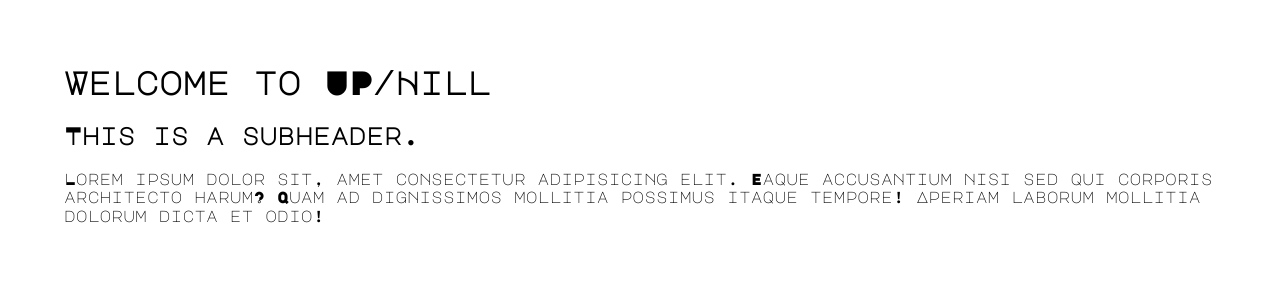
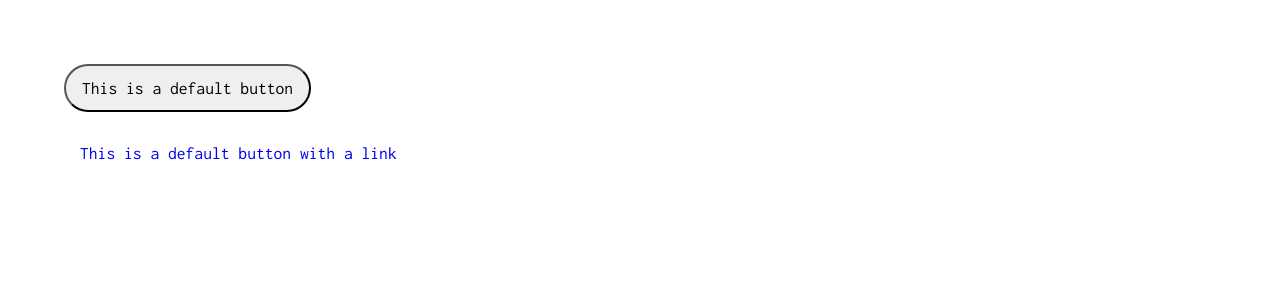
Before and after one commit to acordafrederick/affet-mod-2-uxui-for-developers, a React (Create React App) app: page / in a window 1280 px wide. Shown: the top 300 px of the page. Built offline with nearby package versions, Linux system fonts and the light colour scheme.

Commit message:
2.2.3 Added componenets directory with Button/index.js.

```diff
--- a/src/App.js
+++ b/src/App.js
@@ -1,17 +1,18 @@
 import { GlobalStyle } from "./utils";
+import { Button } from "./components/Button";
 
 const App = () => {
   return (
     <main>
       <GlobalStyle />
-      <h1>Welcome to UP/Hill</h1>
-      <h2>This is a subheader.</h2>
-      <p>
-        Lorem ipsum dolor sit, amet consectetur adipisicing elit. Eaque
-        accusantium nisi sed qui corporis architecto harum? Quam ad dignissimos
-        mollitia possimus itaque tempore! Aperiam laborum mollitia dolorum dicta
-        et odio!
-      </p>
+      <Button onClick={() => alert("Triggered by button click!")}>
+        This is a default button
+      </Button>
+      <br />
+      <br />
+      <Button href="http://google.com">
+        This is a default button with a link
+      </Button>
     </main>
   );
 };
--- /dev/null
+++ b/src/components/Button/index.js
@@ -0,0 +1,36 @@
+import styled, { css } from "styled-components";
+import PropTypes from "prop-types";
+import { defaultTheme, typeScale } from "../../utils";
+
+const StyledButton = styled.button`
+  border-radius: 50px;
+  display: inline-block;
+  min-width: 75px;
+  cursor: pointer;
+  font-family: ${defaultTheme.buttonFont};
+  text-decoration: none;
+  transition: all 0.2s ease-in-out;
+  padding: 12px 16px;
+  font-size: ${typeScale.header5};
+`; // there's no colon in the documentation
+
+const ButtonLink = StyledButton.withComponent("a");
+
+export const Button = (props) => {
+  return props.href ? (
+    <ButtonLink href={props.href} {...props} />
+  ) : (
+    <StyledButton {...props} />
+  );
+};
+
+Button.propTypes = {
+  children: PropTypes.node.isRequired,
+  href: PropTypes.string,
+};
+
+Button.defaultProps = {
+  href: undefined,
+};
+
+export default Button;
```
